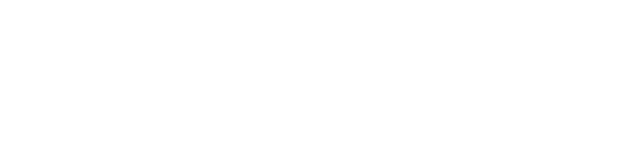
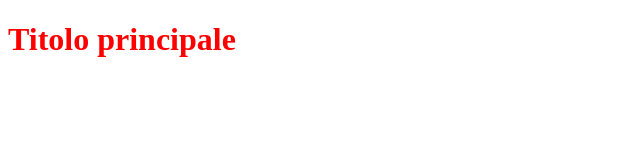
Before and after one commit to PapiMatteo/css-lesson, a plain HTML site: page index.html in a window 1280 px wide. Shown: the whole page, without its empty margins (0-640 px from the left). Drawn offline with Linux system fonts and the light colour scheme.

Commit message:
add:style to h1

```diff
--- a/css/style.css
+++ b/css/style.css
@@ -0,0 +1,3 @@
+#main-title{
+    color: red;
+}
--- a/index.html
+++ b/index.html
@@ -4,8 +4,9 @@
     <meta charset="UTF-8">
     <meta name="viewport" content="width=device-width, initial-scale=1.0">
     <title>Document</title>
+    <link rel="stylesheet" href="css/style.css">
 </head>
 <body>
-
+    <h1 id="main-title">Titolo principale</h1>
 </body>
 </html>
```
